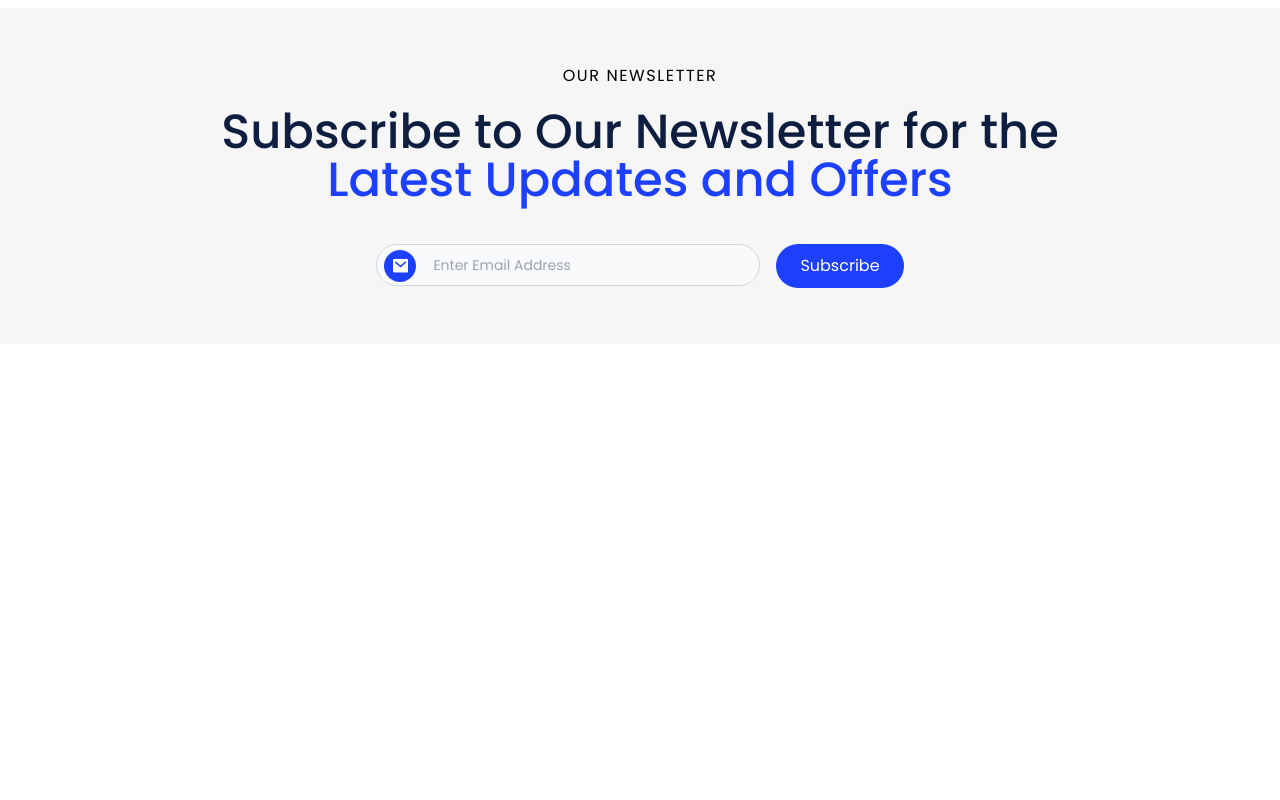
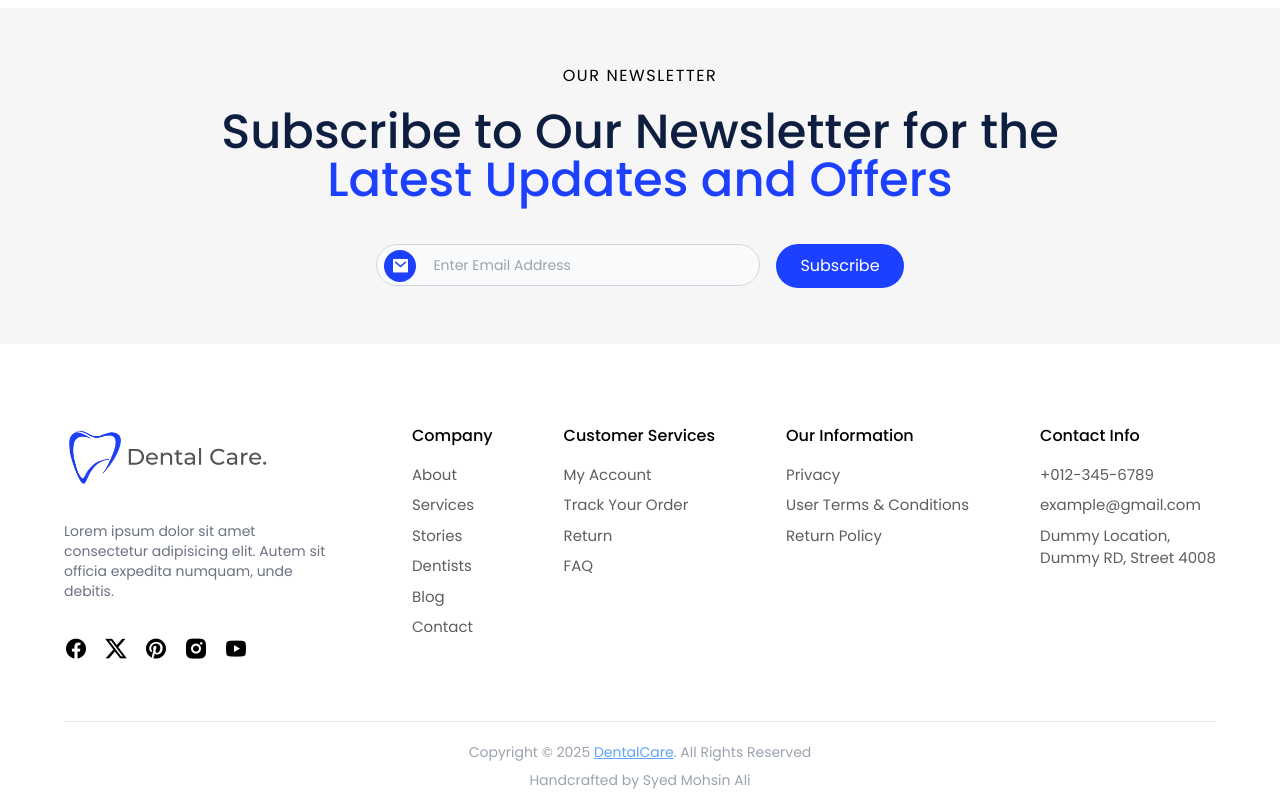
Before and after one commit to Mohsin-max/dental-care, an Angular app: page / in a window 1280 px wide. Shown: the part 11200-12000 px from the top of the page. Before the commit the page ends 11544 px from the top, so only its background shows below. Built offline with nearby package versions, Linux system fonts and the light colour scheme.

Commit message:
footer added

```diff
--- a/src/app/app.component.html
+++ b/src/app/app.component.html
@@ -22,3 +22,5 @@
 <app-faq></app-faq>
 <app-follow-us></app-follow-us>
 <app-news-letter></app-news-letter>
+
+<app-footer></app-footer>
--- a/src/app/app.component.ts
+++ b/src/app/app.component.ts
@@ -18,11 +18,12 @@ import { ArticlesComponent } from "./components/articles/articles.component";
 import { FaqComponent } from "./components/faq/faq.component";
 import { FollowUsComponent } from "./components/follow-us/follow-us.component";
 import { NewsLetterComponent } from "./components/news-letter/news-letter.component";
+import { FooterComponent } from "./components/footer/footer.component";
 
 @Component({
   selector: 'app-root',
   standalone: true,
-  imports: [RouterOutlet, TopHeaderComponent, HeaderComponent, HeroComponent, AboutComponent, ScrollingTextComponent, OurServicesComponent, WhyUsComponent, CaseStoriesComponent, HowItWorksComponent, BookAppointmentComponent, WatchVideoComponent, TestimonialsComponent, BeforeAfterComponent, OurTeamComponent, ArticlesComponent, FaqComponent, FollowUsComponent, NewsLetterComponent],
+  imports: [RouterOutlet, TopHeaderComponent, HeaderComponent, HeroComponent, AboutComponent, ScrollingTextComponent, OurServicesComponent, WhyUsComponent, CaseStoriesComponent, HowItWorksComponent, BookAppointmentComponent, WatchVideoComponent, TestimonialsComponent, BeforeAfterComponent, OurTeamComponent, ArticlesComponent, FaqComponent, FollowUsComponent, NewsLetterComponent, FooterComponent],
   templateUrl: './app.component.html',
   styleUrl: './app.component.css'
 })
--- a/src/app/components/articles/articles.component.html
+++ b/src/app/components/articles/articles.component.html
@@ -20,7 +20,7 @@
         <div class="grid grid-cols-1 sm:grid-cols-2 lg:grid-cols-3 gap-20 lg:gap-40">
 
             <!-- CARD -->
-            <div class="w-[280px] h-[380px] bg-white rounded-xl overflow-hidden shadow-xl  hover:border-b-8 border-primary hover:-mt-3 duration-200" *ngFor="let item of cardDetails">
+            <div class="w-[280px] h-[380px] bg-white rounded-xl overflow-hidden shadow-xl md:hover:border-b-8 border-primary md:hover:-mt-3 duration-200" *ngFor="let item of cardDetails">
 
                 <div class="w-full h-[50%] relative">
 
--- a/src/app/components/footer/footer.component.css
+++ b/src/app/components/footer/footer.component.css
@@ -0,0 +1,6 @@
+.footerLinks a{
+
+    font-size:15px;
+    color: rgba(0, 0, 0, 0.634);
+
+}
--- a/src/app/components/footer/footer.component.html
+++ b/src/app/components/footer/footer.component.html
@@ -1 +1,89 @@
-<p>footer works!</p>
+<section class="w-full pt-20 pb-6 px-mobileXPad lg:px-desktopXPad">
+
+    <div class="top flex flex-col lg:flex-row gap-20">
+
+        <div class="left w-full lg:w-[25%] space-y-8">
+
+            <img src="logo.png" alt="" class="w-52">
+
+            <p class="text-sm text-gray-500">Lorem ipsum dolor sit amet consectetur adipisicing elit. Autem sit officia expedita
+                numquam, unde debitis.</p>
+
+            <div class="space-x-4 mt-2 md:mt-0">
+
+                <a href="https://www.facebook.com/" target="_blank" class=""><i
+                        class="ri-facebook-circle-fill text-xl md:text-2xl"></i></a>
+                <a href="https://x.com/" target="_blank"><i class="ri-twitter-x-fill text-xl md:text-2xl"></i></a>
+                <a href="https://www.pinterest.com/" target="_blank"><i
+                        class="ri-pinterest-fill text-xl md:text-2xl"></i></a>
+                <a href="https://www.instagram.com/" target="_blank"><i
+                        class="ri-instagram-fill text-xl md:text-2xl"></i></a>
+                <a href="https://www.youtube.com/" target="_blank"><i
+                        class="ri-youtube-fill text-xl md:text-2xl"></i></a>
+
+            </div>
+
+        </div>
+
+        <div class="right w-full lg:w-[75%] flex flex-wrap justify-between gap-10 md:gap-0">
+
+            <!-- Company -->
+            <div>
+                <p class="mb-4 font-medium">Company</p>
+
+                <div class="flex flex-col gap-2 footerLinks">
+                    <a href="">About</a>
+                    <a href="">Services</a>
+                    <a href="">Stories</a>
+                    <a href="">Dentists</a>
+                    <a href="">Blog</a>
+                    <a href="">Contact</a>
+                </div>
+            </div>
+
+            <!-- Customer Services -->
+            <div>
+                <p class="mb-4 font-medium">Customer Services</p>
+
+                <div class="flex flex-col gap-2 footerLinks">
+                    <a href="">My Account</a>
+                    <a href="">Track Your Order</a>
+                    <a href="">Return</a>
+                    <a href="">FAQ</a>
+                </div>
+            </div>
+
+            <!-- Our Infoormation -->
+            <div>
+                <p class="mb-4 font-medium">Our Information</p>
+
+                <div class="flex flex-col gap-2 footerLinks">
+                    <a href="">Privacy</a>
+                    <a href="">User Terms & Conditions</a>
+                    <a href="">Return Policy</a>
+                </div>
+            </div>
+
+            <!-- Contact Info -->
+            <div>
+                <p class="mb-4 font-medium">Contact Info</p>
+
+                <div class="flex flex-col gap-2 footerLinks">
+                    <a href="">+012-345-6789</a>
+                    <a href="">example&#64;gmail.com</a>
+                    <a href="">Dummy Location, <br> Dummy RD, Street 4008</a>
+                </div>
+            </div>
+
+        </div>
+
+    </div>
+
+    <div class="bottom border-t mt-14 text-center text-sm text-gray-400 space-y-2 pt-5">
+
+        <p>Copyright © {{currentYear}} <a href="#" class="underline text-blue-400">DentalCare</a>. All Rights Reserved</p>
+        <p>Handcrafted by Syed Mohsin Ali</p>
+
+    </div>
+
+</section>
--- a/src/app/components/footer/footer.component.ts
+++ b/src/app/components/footer/footer.component.ts
@@ -9,4 +9,6 @@ import { Component } from '@angular/core';
 })
 export class FooterComponent {
 
+  currentYear:number = new Date().getFullYear();
+
 }
--- a/src/app/components/our-services/our-services.component.html
+++ b/src/app/components/our-services/our-services.component.html
@@ -26,7 +26,7 @@
 
                 <!-- CARD -->
 
-                <div class="w-full bg-white rounded-2xl shadow-md overflow-hidden hover:border-b-8 border-primary hover:-mt-3 duration-200 group"
+                <div class="w-full bg-white rounded-2xl shadow-md overflow-hidden md:hover:border-b-8 border-primary md:hover:-mt-3 duration-200 group"
                     *ngFor="let details of serviceCardDetails">
 
                     <div class="bg-red-400 relative">
--- a/src/app/components/our-team/our-team.component.html
+++ b/src/app/components/our-team/our-team.component.html
@@ -16,7 +16,7 @@
 
             <!-- CARD -->
             <div
-                class="card w-[280px] h-[330px] bg-white overflow-hidden shadow-xl rounded-2xl hover:border-b-8 border-primary hover:-mt-3 group duration-200"
+                class="card w-[280px] h-[330px] bg-white overflow-hidden shadow-xl rounded-2xl md:hover:border-b-8 border-primary md:hover:-mt-3 group duration-200"
                 *ngFor="let item of cardDetails"
                 >
 
```
